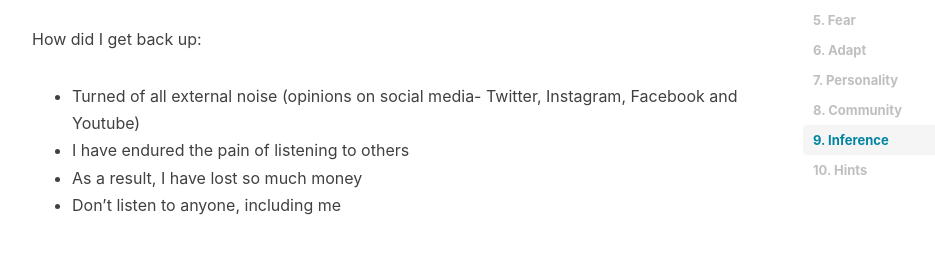
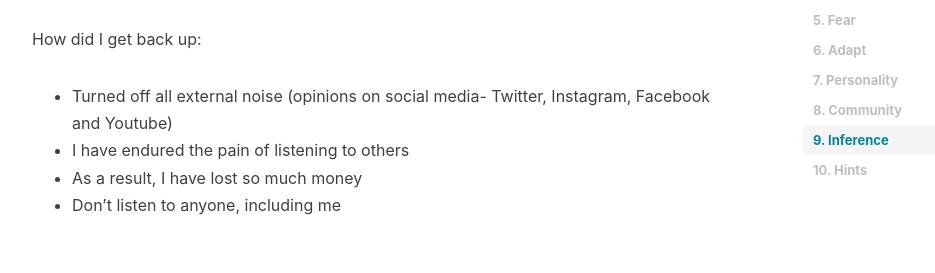
Before and after one commit to aaronjohn2/aaronjohn2.github.io, a Jekyll site: the page built from _posts/trading/2021-10-25-mental-analysis.md, in a window 1280 px wide and 900 px high, scrolled down 3196 px. Shown: the part 174-447 px from the top of the window, without its empty margins (233-1168 px from the left). Built offline with Jekyll 4.4.1, drawn with Linux system fonts in a browser that asks for light colours; nearby versions of some CDN libraries; comment, search, counter and statistics services are not loaded.

Commit message:
Updated mental analysis

```diff
--- a/_posts/trading/2021-10-25-mental-analysis.md
+++ b/_posts/trading/2021-10-25-mental-analysis.md
@@ -100,7 +100,7 @@ How did I keep going after losing so much?
 - I did not want to go back to a normal job
 
 How did I get back up:
-- Turned of all external noise (opinions on social media- Twitter, Instagram, Facebook and Youtube)
+- Turned off all external noise (opinions on social media- Twitter, Instagram, Facebook and Youtube)
 - I have endured the pain of listening to others
 - As a result, I have lost so much money
 - Don't listen to anyone, including me
```
